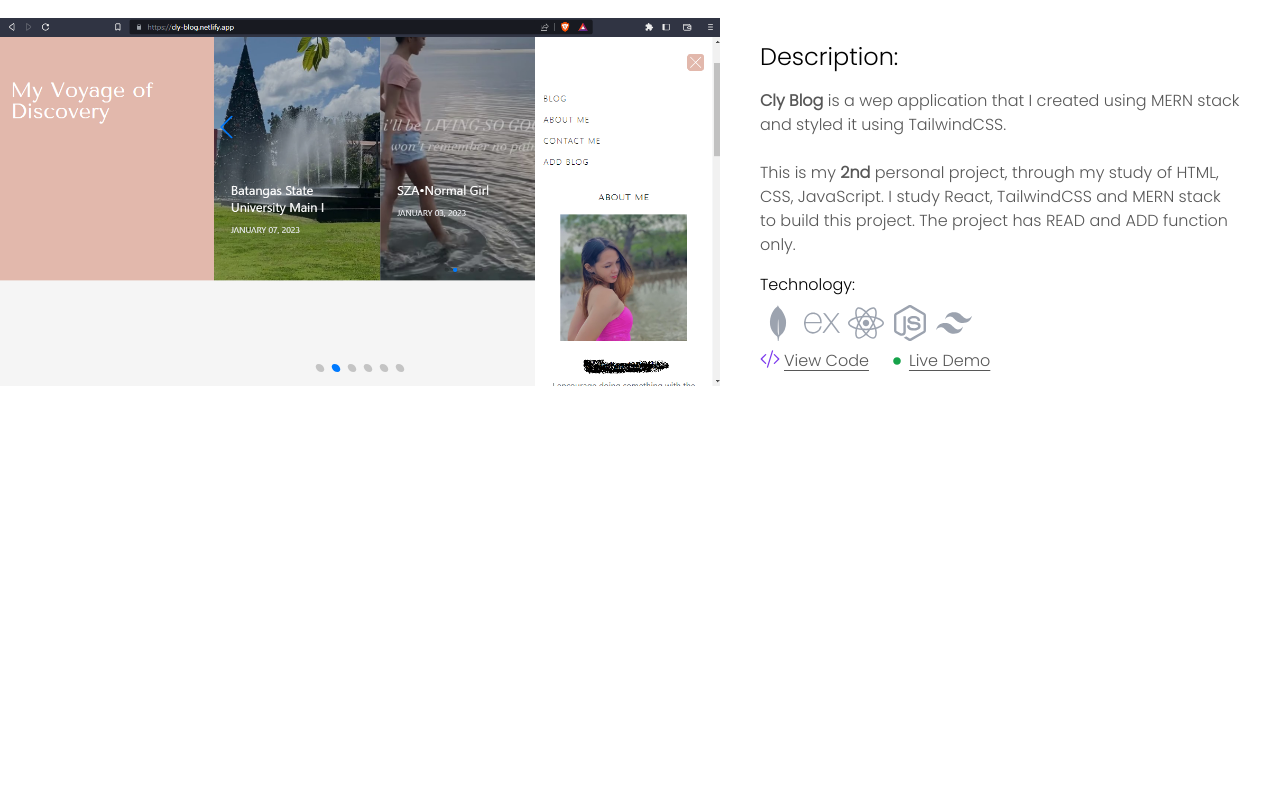
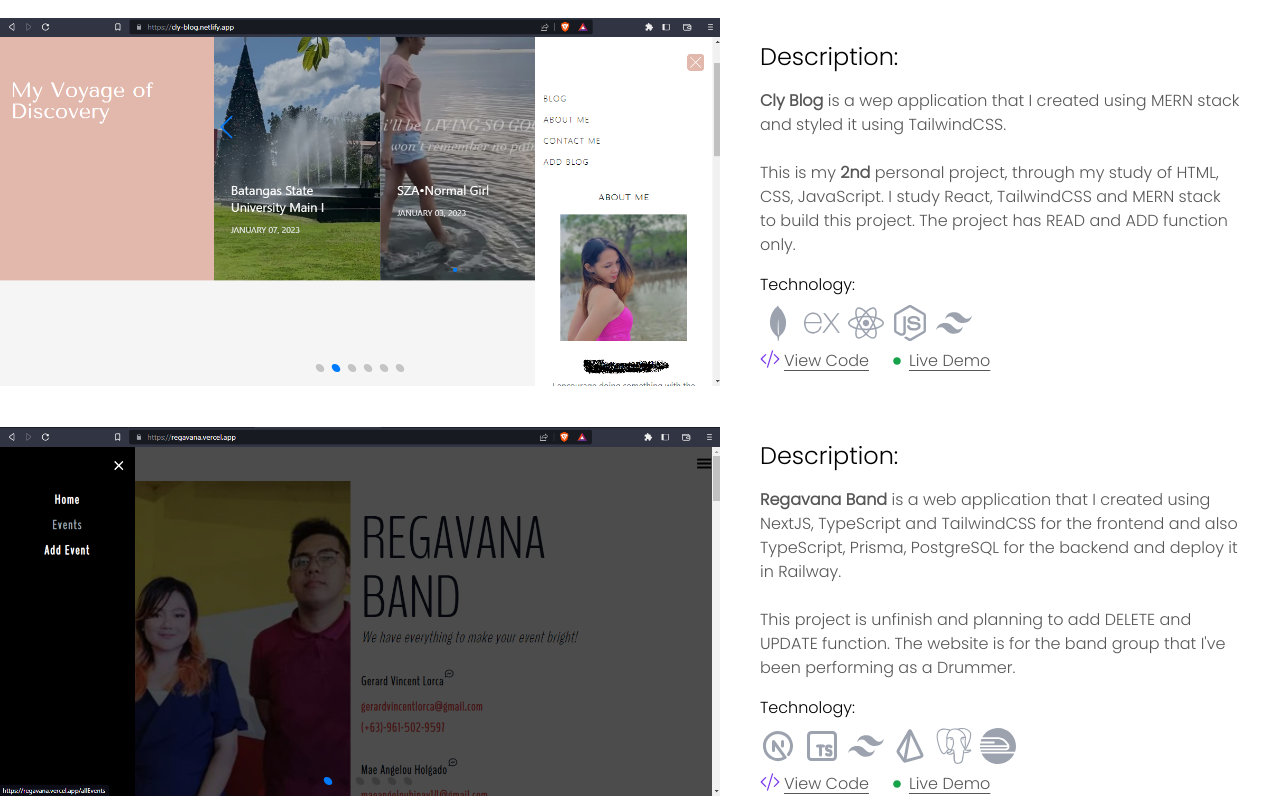
Before and after one commit to Rej327/Portfolio-V2, a React (Vite) app: page / in a window 1280 px wide. Shown: the part 3670-4470 px from the top of the page. Before the commit the page ends 4057 px from the top, so only its background shows below. Built offline with nearby package versions, Linux system fonts and the light colour scheme; a web font is replaced by a local one.

Commit message:
Regavana Project with slider

```diff
--- a/src/components/MyWorks.jsx
+++ b/src/components/MyWorks.jsx
@@ -1,4 +1,5 @@
 import ClyBlog from "./ClyBlog";
+import Regavana from "./Regavana";
 import Solar from "./solar";
 
 export default function MyWorks() {
@@ -8,6 +9,7 @@ export default function MyWorks() {
       <div className="w-full">
         <Solar />
         <ClyBlog />
+        <Regavana />
       </div>
     </div>
   );
--- /dev/null
+++ b/src/components/Regavana.jsx
@@ -0,0 +1,66 @@
+import { SiTailwindcss, SiPostgresql, SiRailway } from "react-icons/si";
+import {
+  TbBrandNextjs,
+  TbBrandTypescript,
+  TbBrandPrisma,
+} from "react-icons/tb";
+import { RxDotFilled } from "react-icons/rx";
+import { BsCodeSlash } from "react-icons/bs";
+import RegavanaSlider from "./sliders/RegavanaSlider";
+
+export default function Regavana() {
+  return (
+    <div className="w-full mt-10">
+      <div className="w-full mx-auto md:flex items-center">
+        <div className="max-w-[45rem]">
+          <RegavanaSlider />
+        </div>
+        <div className="mx-10">
+          <h1 className="py-2 text-2xl">Description:</h1>
+          <p className="py-2">
+            <strong>Regavana Band </strong>
+            is a web application that I created using NextJS, TypeScript and
+            TailwindCSS for the frontend and also TypeScript, Prisma, PostgreSQL
+            for the backend and deploy it in Railway.
+            <br />
+            <br />
+            This project is unfinish and planning to add DELETE and UPDATE
+            function. The website is for the band group that I've been
+            performing as a Drummer.
+          </p>
+          <h1 className="pt-2">Technology:</h1>
+          <div className="flex gap-2 my-2 text-4xl text-gray-400">
+            <TbBrandNextjs className="hover:text-white hover:bg-[#000000] hover:rounded-full duration-300" />
+            <TbBrandTypescript className="hover:text-[#0174C1] duration-300" />
+            <SiTailwindcss className="hover:text-[#35B2EA] duration-300" />
+            <TbBrandPrisma className="hover:text-[#0A3146] duration-300" />
+            <SiPostgresql className="hover:text-[#31638A] duration-300" />
+            <SiRailway className="hover:text-black duration-300" />
+          </div>
+          <div className="flex gap-4 w-fit mx-auto sm:mx-0">
+            <p className="flex">
+              <BsCodeSlash className="text-violet-600 text-xl" />
+              <a
+                href="https://github.com/Rej327/regavana"
+                target="_blank"
+                className="underline underline-offset-4 hover:no-underline ml-1"
+              >
+                View Code
+              </a>
+            </p>
+            <p className="flex">
+              <RxDotFilled className="text-green-600 text-2xl" />
+              <a
+                href="https://regavana.vercel.app/"
+                target="_blank"
+                className="underline underline-offset-4 hover:no-underline"
+              >
+                Live Demo
+              </a>
+            </p>
+          </div>
+        </div>
+      </div>
+    </div>
+  );
+}
--- /dev/null
+++ b/src/components/sliders/RegavanaSlider.jsx
@@ -0,0 +1,51 @@
+import React from "react";
+import { Swiper, SwiperSlide } from "swiper/react";
+import "swiper/css";
+import "swiper/css/pagination";
+import "../../App.css";
+import { Pagination, Autoplay } from "swiper";
+import head from "../../assets/works/regavana/head.png";
+import nav from "../../assets/works/regavana/Navigation.png";
+import sampleComp from "../../assets/works/regavana/samplecomp.png";
+import addKey from "../../assets/works/regavana/addeventkeypass.png";
+import addEvent from "../../assets/works/regavana/addevent.png";
+import loading from "../../assets/works/regavana/loading.png";
+import reach from "../../assets/works/regavana/reach.png";
+
+export default function RegavanaSlider() {
+  return (
+    <>
+      <Swiper
+        pagination={true}
+        modules={[Pagination, Autoplay]}
+        autoplay={{
+          delay: 2000,
+          disableOnInteraction: false,
+        }}
+        className="mySwiper"
+      >
+        <SwiperSlide>
+          <img src={head} />
+        </SwiperSlide>
+        <SwiperSlide>
+          <img src={nav} />
+        </SwiperSlide>
+        <SwiperSlide>
+          <img src={sampleComp} />
+        </SwiperSlide>
+        <SwiperSlide>
+          <img src={addKey} />
+        </SwiperSlide>
+        <SwiperSlide>
+          <img src={addEvent} />
+        </SwiperSlide>
+        <SwiperSlide>
+          <img src={loading} />
+        </SwiperSlide>
+        <SwiperSlide>
+          <img src={reach} />
+        </SwiperSlide>
+      </Swiper>
+    </>
+  );
+}
```
